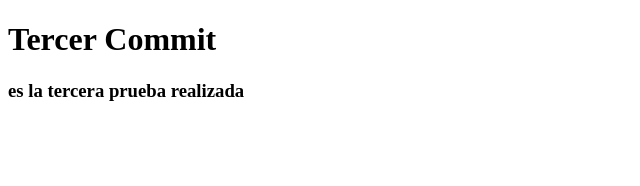
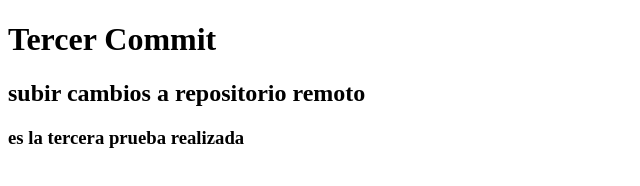
Before and after one commit to mcarabies/prueba-git-1, a plain HTML site: page index.html in a window 1280 px wide. Shown: the whole page, without its empty margins (0-640 px from the left). Drawn offline with Linux system fonts and the light colour scheme.

Commit message:
primera version remota

```diff
--- a/index.html
+++ b/index.html
@@ -10,6 +10,8 @@
 
     <h1>Tercer Commit</h1>
 
+    <h2>subir cambios a repositorio remoto</h2>
+
     <h3>es la tercera prueba realizada</h3>
 
 </body>
```
